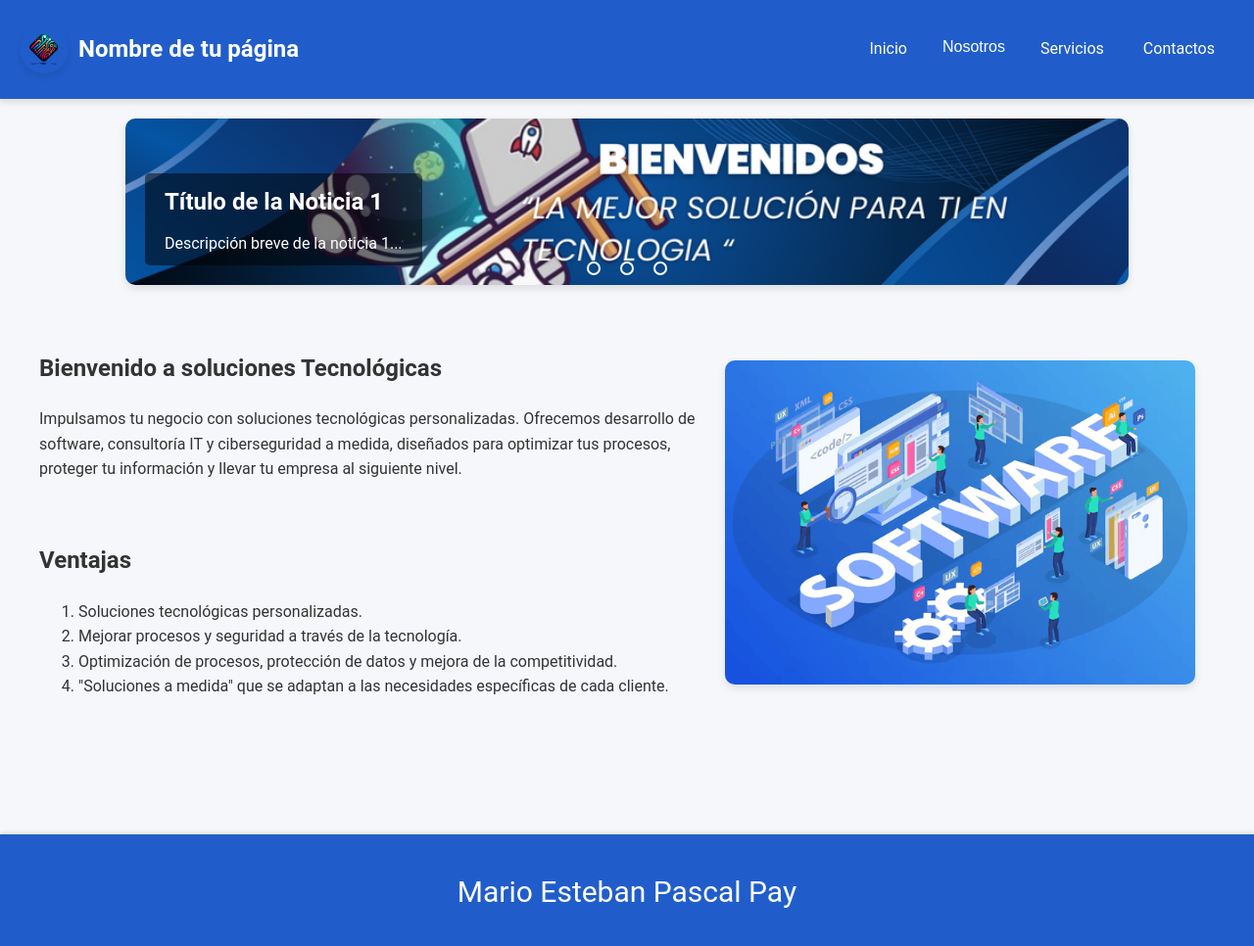
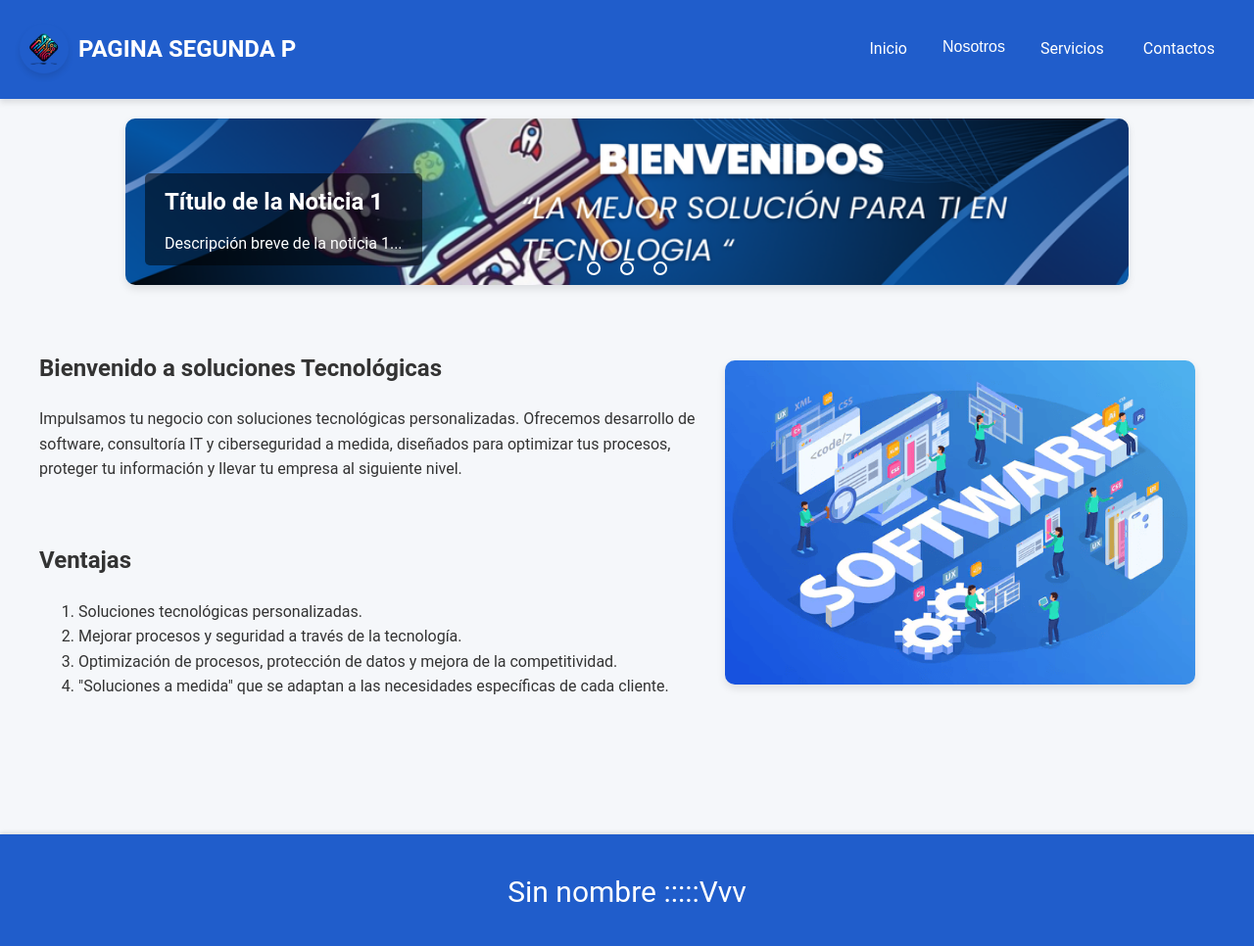
Before and after one commit to marpascal125/actividad_evaluativa, a plain HTML site: page index.html in a window 1280 px wide. Shown: the whole page at 98% size. Drawn offline with Linux system fonts and the light colour scheme.

Commit message:
index de la segunda rama modificado

```diff
--- a/index.html
+++ b/index.html
@@ -12,7 +12,7 @@
     <header>
         <div class="logo-titulo">
             <img id="icono1" src="imagenes/download.png" alt="Soluciones">       <!-- Imagen del logo de la empresa con un identificador único (id). -->
-            <h1 id="superior">Nombre de tu página</h1>                                    <!-- Título de la empresa con un identificador único (id) para estilo personalizado. -->
+            <h1 id="superior">PAGINA SEGUNDA P</h1>                                    <!-- Título de la empresa con un identificador único (id) para estilo personalizado. -->
         </div>
         <nav class="navbar">
             <ul class="menu">                                                    <!-- Lista no ordenada para el menú de navegación principal. -->
@@ -105,7 +105,7 @@
     </main>
     <!-- Pie de página -->
     <footer>
-        <p style="font-size: 30px;">Mario Esteban Pascal Pay</p> <!-- Información de derechos reservados en el pie de página. -->
+        <p style="font-size: 30px;">Sin nombre :::::Vvv</p> <!-- Información de derechos reservados en el pie de página. -->
     </footer>
 </body>
 </html>
```
